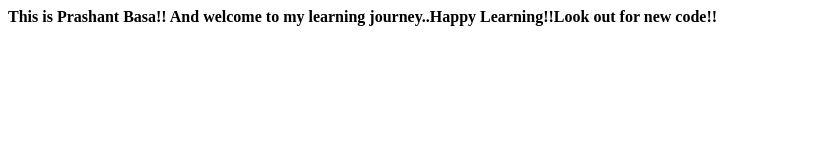
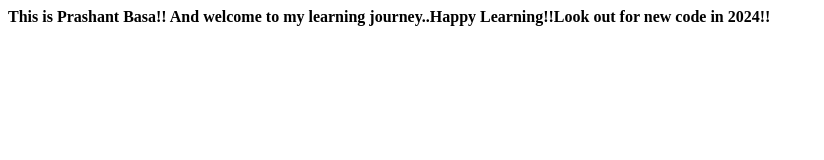
Before and after one commit to prashant-basa/kubernetes-learning, a plain HTML site: page index.html in a window 1280 px wide. Shown: the whole page, without its empty margins (0-824 px from the left). Drawn offline with Linux system fonts and the light colour scheme.

Commit message:
Update index.html

```diff
--- a/index.html
+++ b/index.html
@@ -1 +1 @@
-<html><b>This is Prashant Basa!! And welcome to my learning journey..Happy Learning!!Look out for new code!!</b></html>
+<html><b>This is Prashant Basa!! And welcome to my learning journey..Happy Learning!!Look out for new code in 2024!!</b></html>
```
